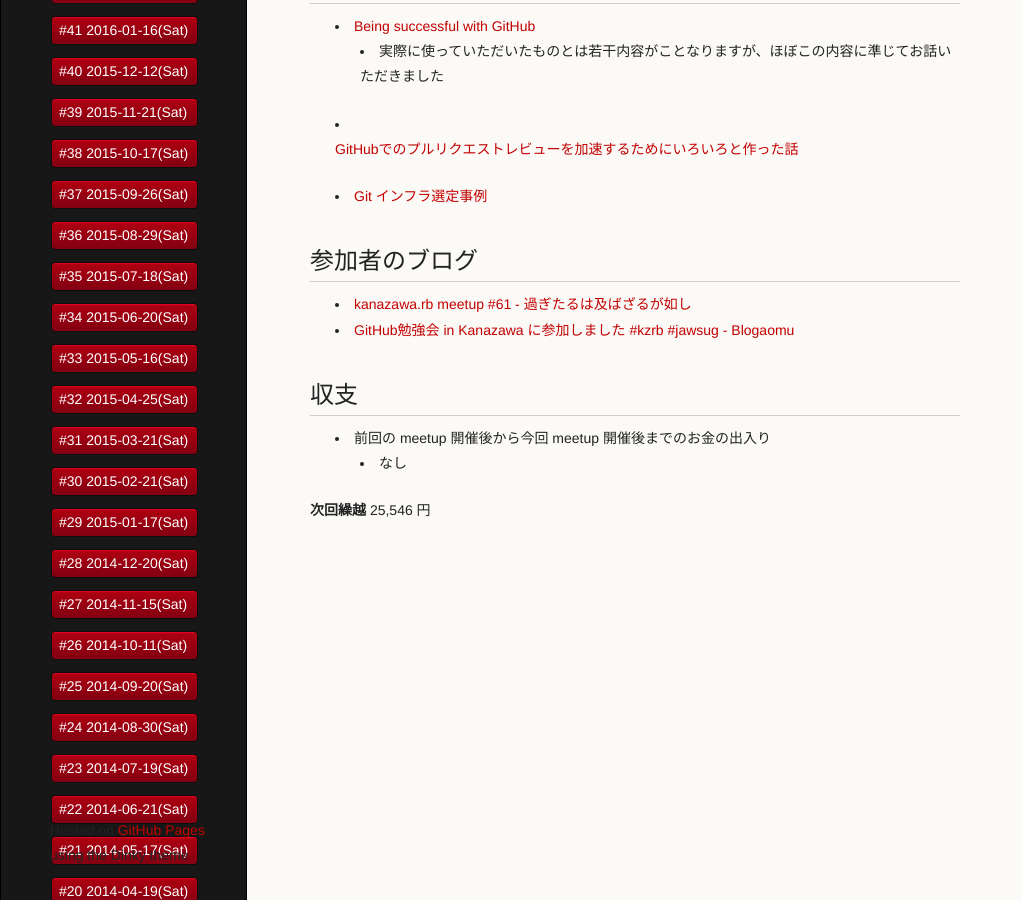
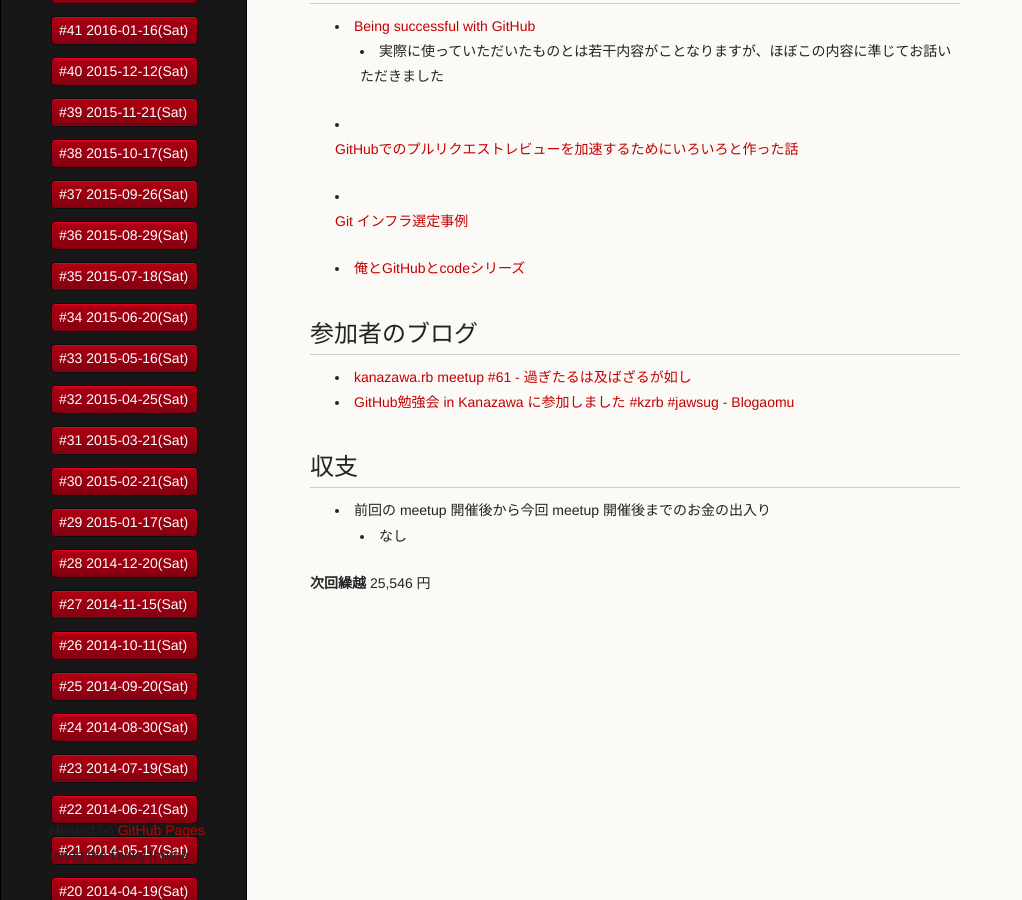
Before and after one commit to kanazawarb/meetup, a Jekyll site: the page built from 61/report.md, in a window 1280 px wide and 900 px high, scrolled down 1013 px. Shown: the whole window, without its empty margins (0-1022 px from the left). Built offline with Jekyll 4.4.1, drawn with Linux system fonts in a browser that asks for light colours.

Commit message:
update 61 report (add slide link)

```diff
--- a/61/report.md
+++ b/61/report.md
@@ -50,6 +50,8 @@
 
 * [Git インフラ選定事例](https://speakerdeck.com/kiyohara/git-inhuraxuan-ding-shi-li-zhu-shi-hui-she-kuruuitutoga-github-woxuan-ndali-you)
 
+* [俺とGitHubとcodeシリーズ](https://www.slideshare.net/pharaohkj/githubcode-79879644)
+
 ## 参加者のブログ
 
 * [kanazawa\.rb meetup \#61 \- 過ぎたるは及ばざるが如し](http://cotton-desu.hatenablog.com/entry/2017/09/18/180408)
```
